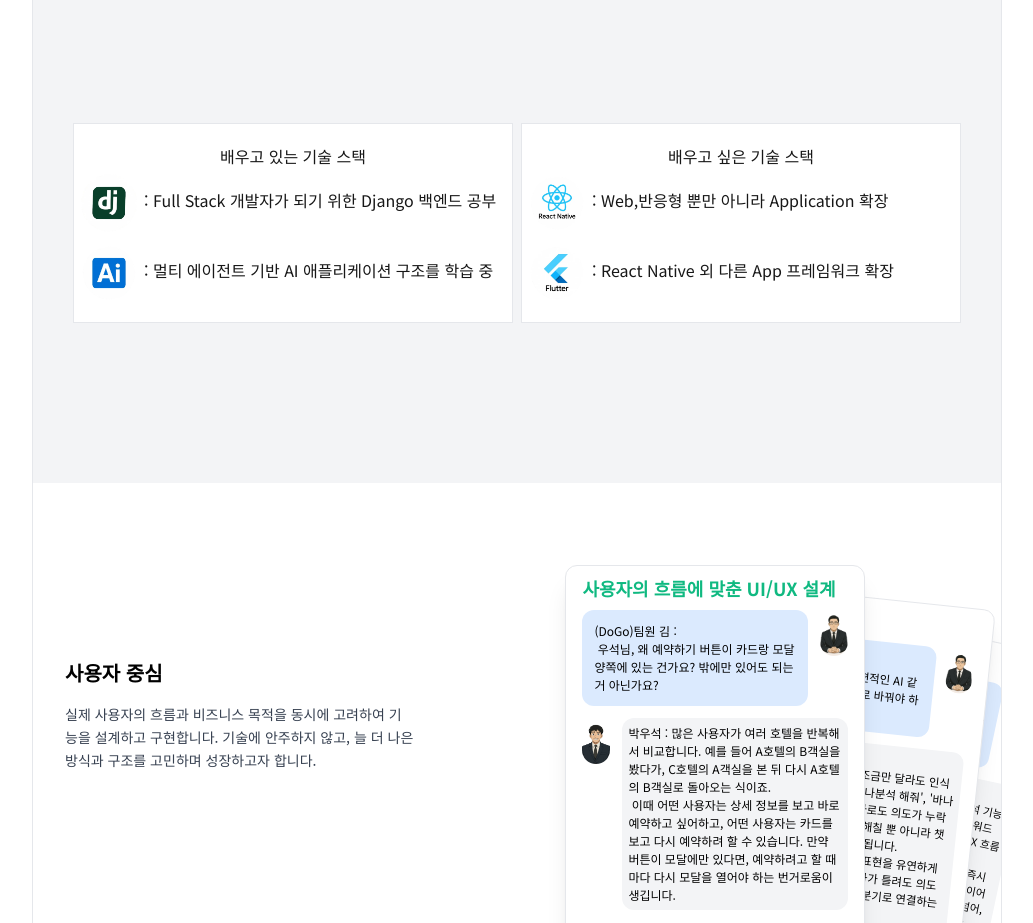
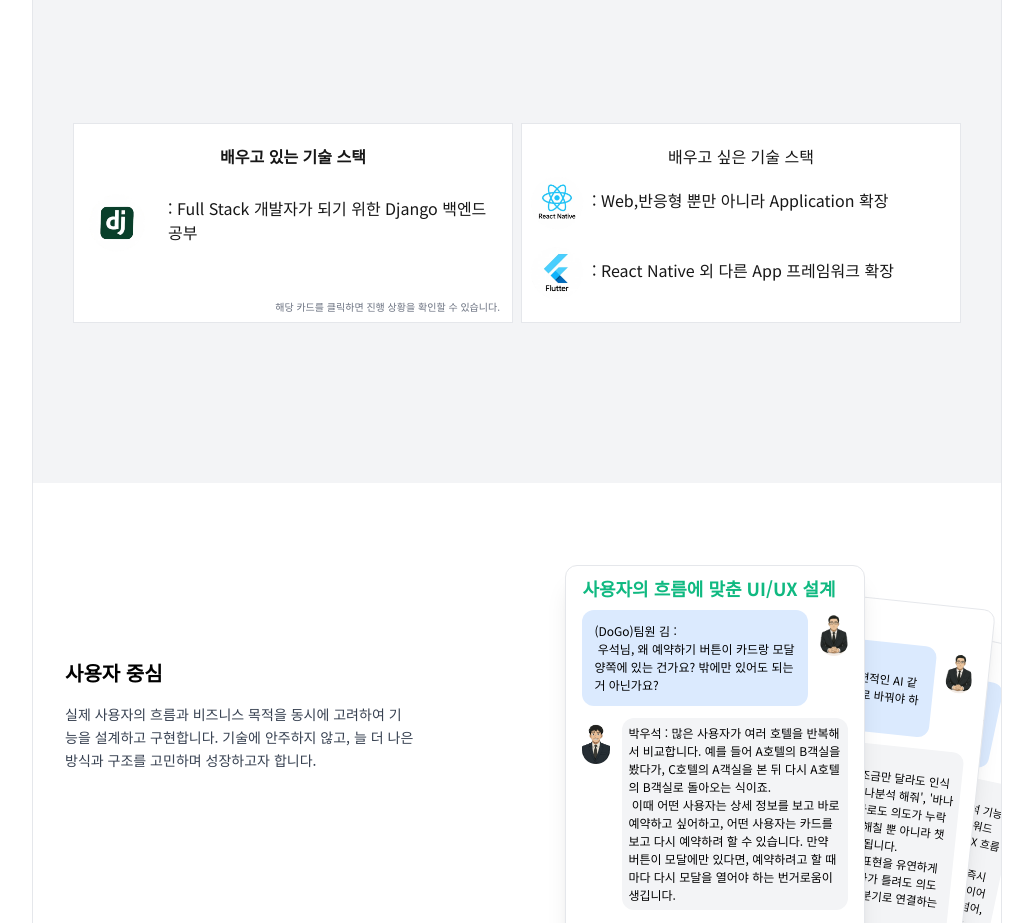
Before and after one commit to YouKnowThat-Park/WooSeokBot, a Next.js app in the folder front/: page / in a window 1280 px wide. Shown: the part 1560-2483 px from the top of the page, without its empty margins (123-1156 px from the left). Built offline with nearby package versions, Linux system fonts and the light colour scheme.

Commit message:
feat: 기술 스택 카드에 Github 링크 추가

```diff
--- a/front/src/app/portfolio/_components/LearningStackSection.tsx
+++ b/front/src/app/portfolio/_components/LearningStackSection.tsx
@@ -4,19 +4,34 @@ import React from "react";
 const LearningStackSection = () => {
   return (
     <div className="flex gap-2 mx-auto  dark:text-[#F4F5F4] ">
-      <div className="bg-white w-full h-[200px] dark:bg-[#111111] border">
-        <h3 className="flex justify-center mt-5">배우고 있는 기술 스택</h3>
+      <div className="bg-white w-full h-[200px] dark:bg-[#111111] border relative">
+        <h3 className="flex justify-center mt-5 font-semibold">
+          배우고 있는 기술 스택
+        </h3>
 
-        <div className="flex">
-          <Image src="/django.webp" alt="장고 아이콘" width={70} height={70} />
-          <span className="mt-5">
-            : Full Stack 개발자가 되기 위한 Django 백엔드 공부
-          </span>
-        </div>
-        <div className="flex">
-          <Image src="/ai.webp" alt="ai 아이콘" width={70} height={80} />
-          <span className="mt-5">
-            : 멀티 에이전트 기반 AI 애플리케이션 구조를 학습 중
+        <div className=" rounded-md cursor-pointer transition mt-3 h-full">
+          <a
+            href="https://github.com/YouKnowThat-Park/StudyProject"
+            target="_blank"
+            rel="noopener noreferrer"
+            className="flex gap-4 items-start p-2"
+          >
+            <Image
+              src="/django.webp"
+              alt="장고 아이콘"
+              width={70}
+              height={70}
+            />
+            <div className="flex flex-col">
+              <span className="mt-2">
+                : Full Stack 개발자가 되기 위한 Django 백엔드 공부
+              </span>
+            </div>
+          </a>
+
+          {/* 오른쪽 하단 텍스트 위치 고정 */}
+          <span className="absolute bottom-2 right-3 text-[10px] text-gray-500">
+            해당 카드를 클릭하면 진행 상황을 확인할 수 있습니다.
           </span>
         </div>
       </div>
```
